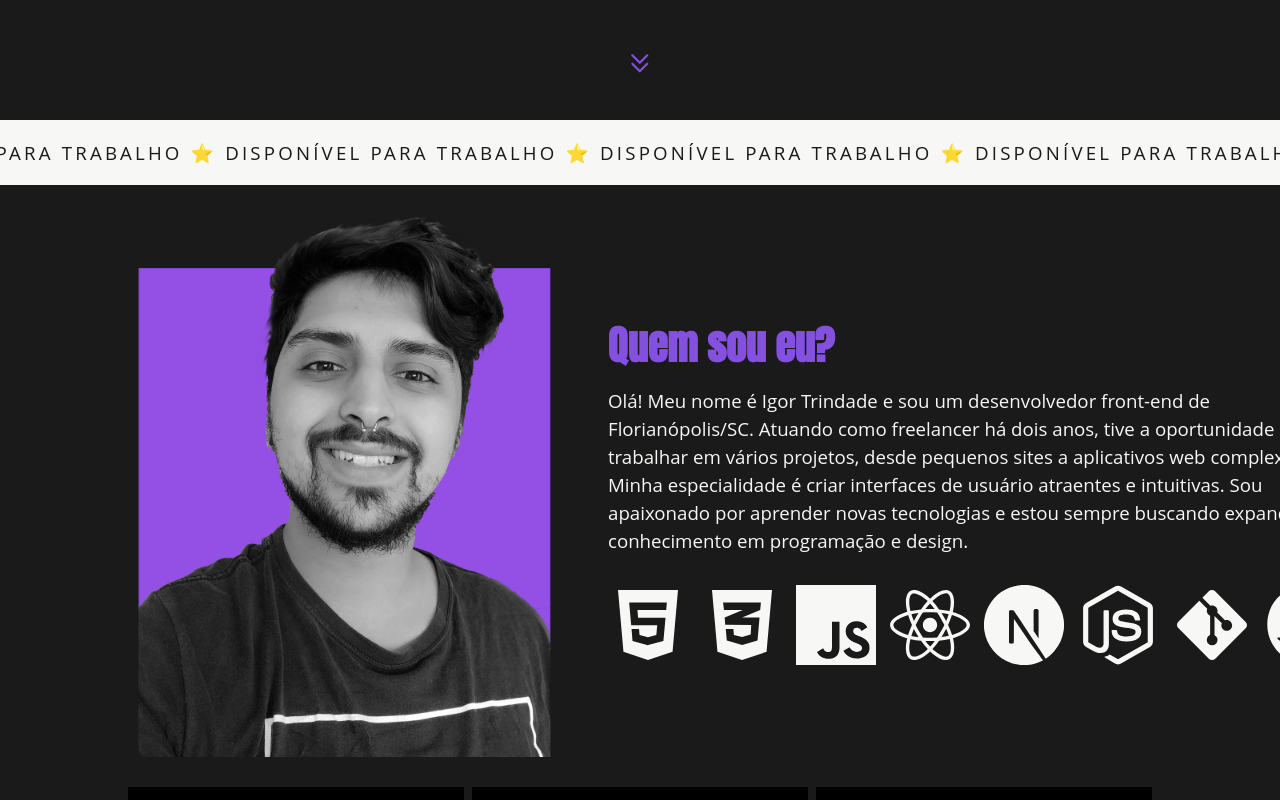
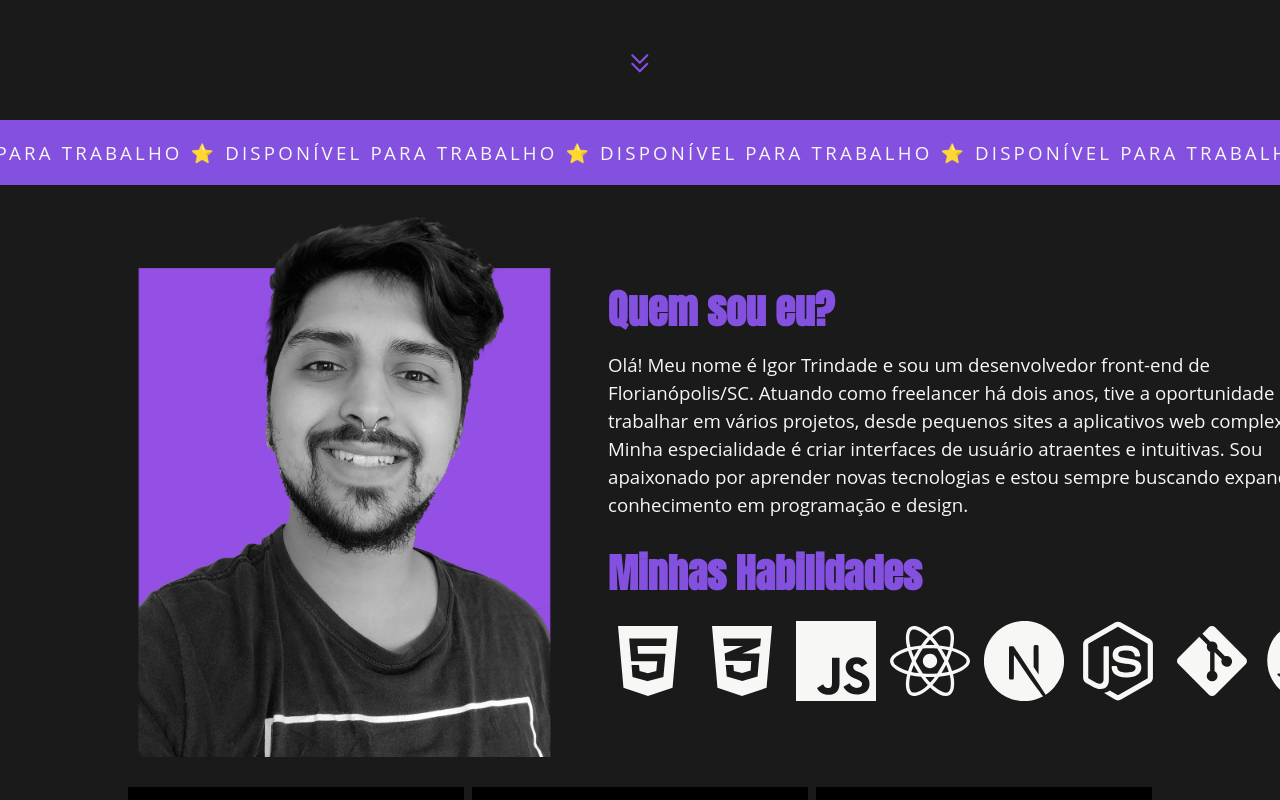
Before and after one commit to igortrindadelg/portfolio, a Next.js app: page / in a window 1280 px wide. Shown: the part 680-1480 px from the top of the page. Built offline with nearby package versions, Linux system fonts and the light colour scheme.

Commit message:
correçao layout

```diff
--- a/components/SobreMim.jsx
+++ b/components/SobreMim.jsx
@@ -45,7 +45,7 @@ export default function SobreMim() {
           comigo para discutir como podemos colaborar em seu próximo projeto.
           Obrigado!
         </p> */}
-        {/* <h2>Minhas Habilidades</h2> */}
+        <h2>Minhas Habilidades</h2>
         <div className={styles.minhasHabilidades}>
           <h3 className={styles.skillIcon}>
             <FaHtml5 />{" "}
--- a/styles/SobreMim.module.scss
+++ b/styles/SobreMim.module.scss
@@ -35,6 +35,11 @@
     font-size: 30pt;
     margin-bottom: 12px;
     color: $primary-color;
+  }
+
+  h2:nth-child(2) {
+    background-color: red;
+    text-align: right;
   }
 
   p {
--- a/styles/TextoDeslizante.module.scss
+++ b/styles/TextoDeslizante.module.scss
@@ -8,8 +8,8 @@
   width: calc(100% + 400px);
   left: -400px;
   display: flex;
-  background-color: $text-color-dark;
-  color: $secondary-color-dark;
+  background-color: $primary-color;
+  color: $text-color-dark;
   padding: 20px 0;
   font-size: 14pt;
 
```
